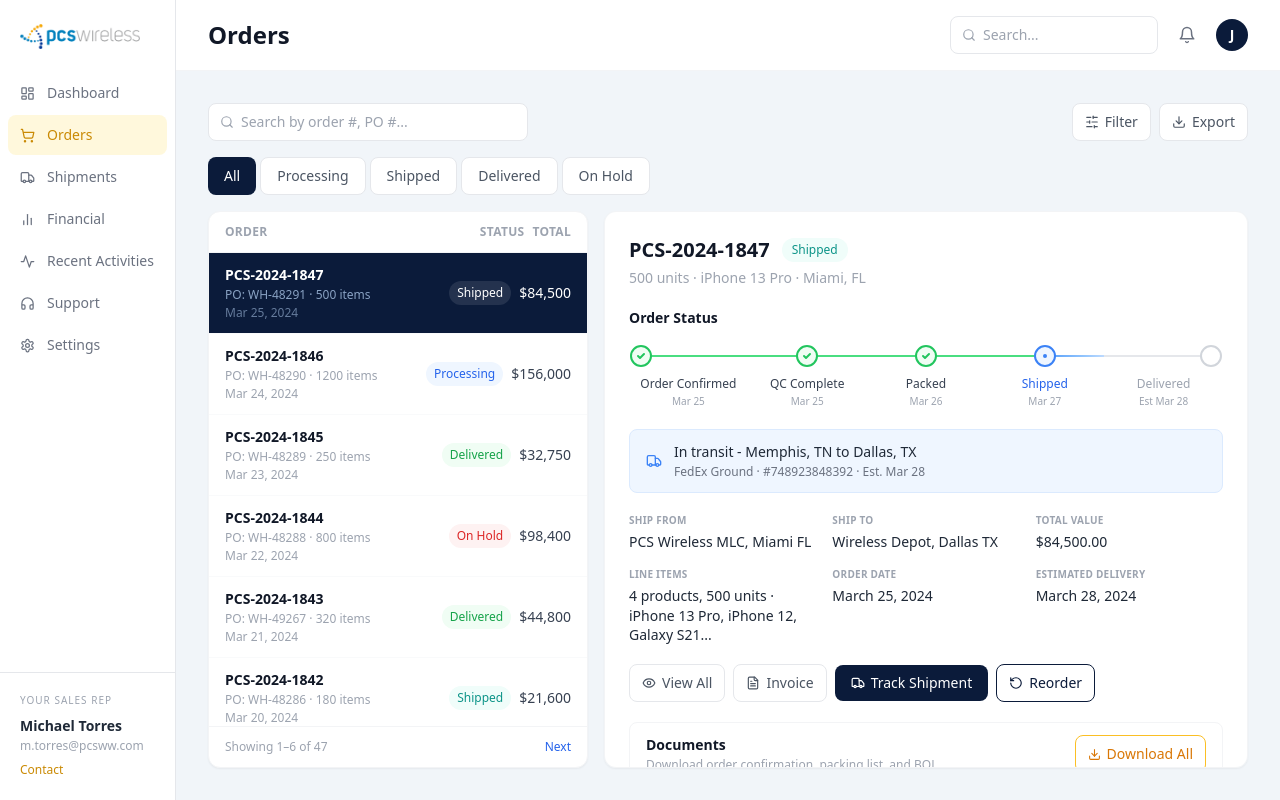
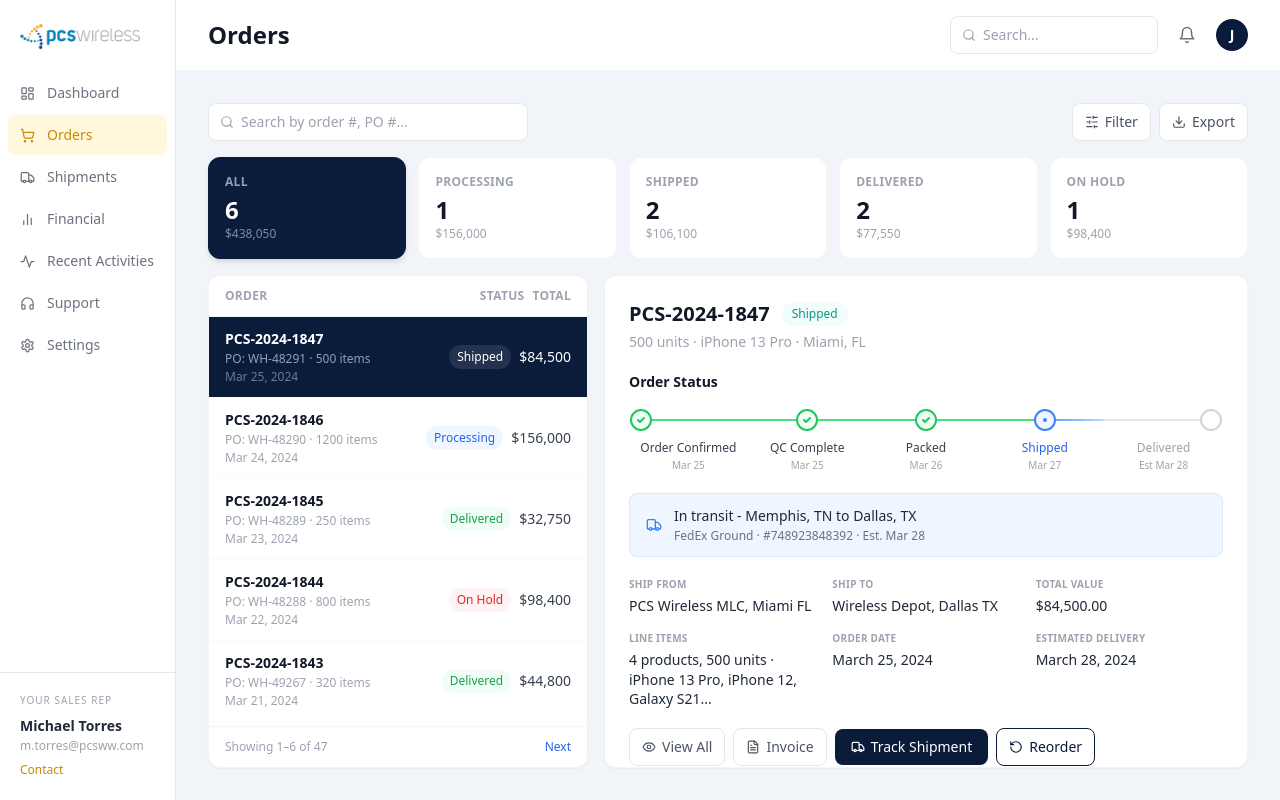
Before and after one commit to thomastorvpcs/pcs-customer-portal, a Next.js app in the folder frontend/: page /orders in a window 1280 px wide. Built offline with nearby package versions, Linux system fonts and the light colour scheme.

Commit message:
Replace tab filters with KPI filter cards on orders and shipments

```diff
--- a/frontend/app/(app)/orders/page.jsx
+++ b/frontend/app/(app)/orders/page.jsx
@@ -158,17 +158,27 @@
   'On Hold': 'bg-red-500/15 text-red-400',
 }
 
-const tabs = ['All', 'Processing', 'Shipped', 'Delivered', 'On Hold']
-const mobileTabs = ['All', 'Processing', 'Shipped', 'Delivered']
+const orderKpis = [
+  { label: 'All', filter: 'All' },
+  { label: 'Processing', filter: 'Processing' },
+  { label: 'Shipped', filter: 'Shipped' },
+  { label: 'Delivered', filter: 'Delivered' },
+  { label: 'On Hold', filter: 'On Hold' },
+]
 
 export default function OrdersPage() {
-  const [activeTab, setActiveTab] = useState('All')
-  const [mobileTab, setMobileTab] = useState('All')
+  const [activeFilter, setActiveFilter] = useState('All')
   const [selectedOrder, setSelectedOrder] = useState(orders[0])
   const [mobileSelected, setMobileSelected] = useState(null)
 
-  const filtered = activeTab === 'All' ? orders : orders.filter((o) => o.status === activeTab)
-  const mobileFiltered = mobileTab === 'All' ? orders : orders.filter((o) => o.status === mobileTab)
+  const filtered = activeFilter === 'All' ? orders : orders.filter((o) => o.status === activeFilter)
+
+  const getCount = (filter) => filter === 'All' ? orders.length : orders.filter((o) => o.status === filter).length
+  const getValue = (filter) => {
+    const subset = filter === 'All' ? orders : orders.filter((o) => o.status === filter)
+    const sum = subset.reduce((acc, o) => acc + parseInt(o.total.replace(/[$,]/g, '')), 0)
+    return '$' + sum.toLocaleString()
+  }
 
   return (
     <>
@@ -295,24 +305,26 @@
               />
             </div>
 
-            <div className="flex gap-2 overflow-x-auto px-4 pb-2 mb-4 scrollbar-none">
-              {mobileTabs.map((tab) => (
+            <div className="flex gap-3 overflow-x-auto px-4 pb-2 mb-4 scrollbar-none">
+              {orderKpis.map((kpi) => (
                 <button
-                  key={tab}
-                  onClick={() => setMobileTab(tab)}
-                  className={`flex-shrink-0 px-4 py-1.5 rounded-full text-sm font-medium transition-colors ${
-                    mobileTab === tab
-                      ? 'bg-[#0b1b3a] text-white'
-                      : 'bg-white dark:bg-[#152035] text-gray-600 dark:text-gray-300 border border-gray-200 dark:border-white/10'
+                  key={kpi.filter}
+                  onClick={() => setActiveFilter(kpi.filter)}
+                  className={`flex-shrink-0 w-28 rounded-2xl p-3 text-left border transition-all ${
+                    activeFilter === kpi.filter
+                      ? 'bg-[#0b1b3a] border-[#0b1b3a]'
+                      : 'bg-white dark:bg-[#152035] border-gray-100 dark:border-white/5'
                   }`}
                 >
-                  {tab}
+                  <p className={`text-[10px] font-semibold uppercase tracking-wide mb-1.5 ${activeFilter === kpi.filter ? 'text-blue-200/70' : 'text-gray-400 dark:text-blue-300/50'}`}>{kpi.label}</p>
+                  <p className={`text-2xl font-bold leading-none mb-1 ${activeFilter === kpi.filter ? 'text-white' : 'text-gray-900 dark:text-white'}`}>{getCount(kpi.filter)}</p>
+                  <p className={`text-xs ${activeFilter === kpi.filter ? 'text-blue-200/60' : 'text-gray-400 dark:text-blue-300/50'}`}>{getValue(kpi.filter)}</p>
                 </button>
               ))}
             </div>
 
             <div className="px-4 space-y-3">
-              {mobileFiltered.map((order) => (
+              {filtered.map((order) => (
                 <button
                   key={order.id}
                   onClick={() => setMobileSelected(order)}
@@ -373,19 +385,21 @@
           </div>
         </div>
 
-        {/* Tabs */}
-        <div className="flex gap-1 mb-4">
-          {tabs.map((tab) => (
+        {/* KPI Filter Bar */}
+        <div className="grid grid-cols-5 gap-3 mb-4">
+          {orderKpis.map((kpi) => (
             <button
-              key={tab}
-              onClick={() => setActiveTab(tab)}
-              className={`px-4 py-2 text-sm font-medium rounded-lg transition-colors ${
-                activeTab === tab
-                  ? 'bg-[#0b1b3a] text-white'
-                  : 'bg-white dark:bg-[#152035] border border-gray-200 dark:border-gray-600 text-gray-600 dark:text-gray-300 hover:bg-gray-50 dark:hover:bg-[#1a2540]'
+              key={kpi.filter}
+              onClick={() => setActiveFilter(kpi.filter)}
+              className={`rounded-xl p-4 text-left border transition-all ${
+                activeFilter === kpi.filter
+                  ? 'bg-[#0b1b3a] border-[#0b1b3a] shadow-md'
+                  : 'bg-white dark:bg-[#152035] border-gray-100 dark:border-gray-700 hover:border-blue-200 dark:hover:border-blue-700 hover:shadow-sm'
               }`}
             >
-              {tab}
+              <p className={`text-xs font-semibold uppercase tracking-wide mb-2 ${activeFilter === kpi.filter ? 'text-blue-200/70' : 'text-gray-400 dark:text-gray-500'}`}>{kpi.label}</p>
+              <p className={`text-2xl font-bold leading-none mb-1 ${activeFilter === kpi.filter ? 'text-white' : 'text-gray-900 dark:text-white'}`}>{getCount(kpi.filter)}</p>
+              <p className={`text-xs ${activeFilter === kpi.filter ? 'text-blue-200/60' : 'text-gray-400 dark:text-gray-500'}`}>{getValue(kpi.filter)}</p>
             </button>
           ))}
         </div>
--- a/frontend/app/(app)/shipments/page.jsx
+++ b/frontend/app/(app)/shipments/page.jsx
@@ -110,17 +110,30 @@
   'Exception': 'bg-red-500/15 text-red-400',
 }
 
-const tabs = ['All', 'In Transit', 'Delivered', 'Exception', 'Pickup']
+const shipmentKpis = [
+  { label: 'All', filter: 'All' },
+  { label: 'In Transit', filter: 'In Transit' },
+  { label: 'Delivered', filter: 'Delivered' },
+  { label: 'Exception', filter: 'Exception' },
+  { label: 'Pickup', filter: 'Pickup' },
+]
 
 export default function ShipmentsPage() {
   const [activeTab, setActiveTab] = useState('All')
   const [selected, setSelected] = useState(shipments[0])
   const [mobileSelected, setMobileSelected] = useState(null)
 
-  const filtered = activeTab === 'All' ? shipments : shipments.filter((s) => {
-    if (activeTab === 'Pickup') return s.status === 'Pickup Ready'
-    return s.status === activeTab
+  const filterShipments = (tab) => tab === 'All' ? shipments : shipments.filter((s) => {
+    if (tab === 'Pickup') return s.status === 'Pickup Ready'
+    return s.status === tab
   })
+  const filtered = filterShipments(activeTab)
+
+  const getCount = (filter) => filterShipments(filter).length
+  const getDevices = (filter) => {
+    const sum = filterShipments(filter).reduce((acc, s) => acc + parseInt(s.items), 0)
+    return sum.toLocaleString() + ' devices'
+  }
 
   return (
     <>
@@ -231,17 +244,21 @@
               <input placeholder="Search by tracking number..." className="flex-1 bg-transparent text-sm text-gray-800 dark:text-white placeholder-gray-400 focus:outline-none" />
             </div>
 
-            {/* Filter Tabs */}
-            <div className="flex gap-2 overflow-x-auto px-4 pb-2 mb-4 scrollbar-none">
-              {tabs.map((tab) => (
+            {/* KPI Filter Cards */}
+            <div className="flex gap-3 overflow-x-auto px-4 pb-2 mb-4 scrollbar-none">
+              {shipmentKpis.map((kpi) => (
                 <button
-                  key={tab}
-                  onClick={() => setActiveTab(tab)}
-                  className={`flex-shrink-0 px-4 py-1.5 rounded-full text-sm font-medium transition-colors ${
-                    activeTab === tab ? 'bg-[#0b1b3a] text-white' : 'bg-white dark:bg-[#152035] text-gray-600 dark:text-gray-300 border border-gray-200 dark:border-white/10'
+                  key={kpi.filter}
+                  onClick={() => setActiveTab(kpi.filter)}
+                  className={`flex-shrink-0 w-28 rounded-2xl p-3 text-left border transition-all ${
+                    activeTab === kpi.filter
+                      ? 'bg-[#0b1b3a] border-[#0b1b3a]'
+                      : 'bg-white dark:bg-[#152035] border-gray-100 dark:border-white/5'
                   }`}
                 >
-                  {tab}
+                  <p className={`text-[10px] font-semibold uppercase tracking-wide mb-1.5 ${activeTab === kpi.filter ? 'text-blue-200/70' : 'text-gray-400 dark:text-blue-300/50'}`}>{kpi.label}</p>
+                  <p className={`text-2xl font-bold leading-none mb-1 ${activeTab === kpi.filter ? 'text-white' : 'text-gray-900 dark:text-white'}`}>{getCount(kpi.filter)}</p>
+                  <p className={`text-xs ${activeTab === kpi.filter ? 'text-blue-200/60' : 'text-gray-400 dark:text-blue-300/50'}`}>{getDevices(kpi.filter)}</p>
                 </button>
               ))}
             </div>
@@ -289,10 +306,21 @@
           </div>
         </div>
 
-        <div className="flex gap-1 mb-4">
-          {tabs.map((tab) => (
-            <button key={tab} onClick={() => setActiveTab(tab)} className={`px-4 py-2 text-sm font-medium rounded-lg transition-colors ${activeTab === tab ? 'bg-[#0b1b3a] text-white' : 'bg-white dark:bg-[#152035] border border-gray-200 dark:border-gray-600 text-gray-600 dark:text-gray-300 hover:bg-gray-50 dark:hover:bg-[#1a2540]'}`}>
-              {tab}
+        {/* KPI Filter Bar */}
+        <div className="grid grid-cols-5 gap-3 mb-4">
+          {shipmentKpis.map((kpi) => (
+            <button
+              key={kpi.filter}
+              onClick={() => setActiveTab(kpi.filter)}
+              className={`rounded-xl p-4 text-left border transition-all ${
+                activeTab === kpi.filter
+                  ? 'bg-[#0b1b3a] border-[#0b1b3a] shadow-md'
+                  : 'bg-white dark:bg-[#152035] border-gray-100 dark:border-gray-700 hover:border-blue-200 dark:hover:border-blue-700 hover:shadow-sm'
+              }`}
+            >
+              <p className={`text-xs font-semibold uppercase tracking-wide mb-2 ${activeTab === kpi.filter ? 'text-blue-200/70' : 'text-gray-400 dark:text-gray-500'}`}>{kpi.label}</p>
+              <p className={`text-2xl font-bold leading-none mb-1 ${activeTab === kpi.filter ? 'text-white' : 'text-gray-900 dark:text-white'}`}>{getCount(kpi.filter)}</p>
+              <p className={`text-xs ${activeTab === kpi.filter ? 'text-blue-200/60' : 'text-gray-400 dark:text-gray-500'}`}>{getDevices(kpi.filter)}</p>
             </button>
           ))}
         </div>
```
